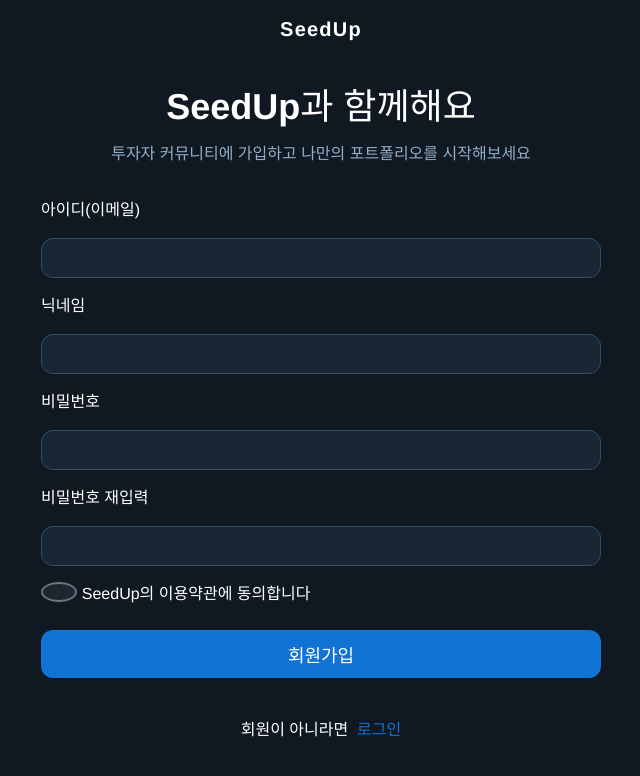
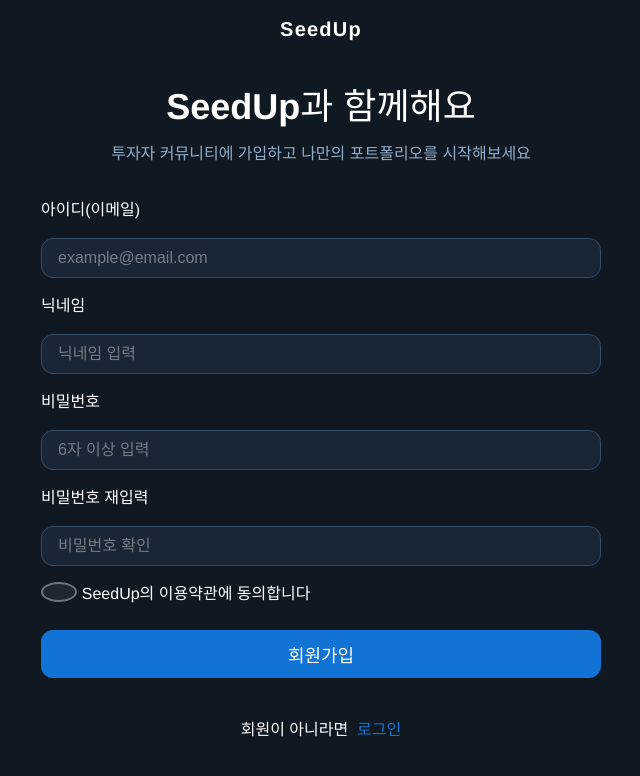
Before and after one commit to seungil0609/SeedSandbox-FE, a React (Vite) app: page /signup in a window 1280 px wide. Shown: the top 776 px of the page, without its empty margins (319-959 px from the left). Built offline with nearby package versions, Linux system fonts and the light colour scheme; no server answers; a web font is replaced by a local one.

Commit message:
Fix: rollback signup

```diff
--- a/src/pages/SignUpPage.tsx
+++ b/src/pages/SignUpPage.tsx
@@ -2,12 +2,13 @@
 import GuestHeader from "../widgets/GuestHeader";
 import style from "./styles/SignUpPage.module.scss";
 import { useState } from "react";
-import { createUserWithEmailAndPassword } from "firebase/auth";
+import { createUserWithEmailAndPassword, signOut } from "firebase/auth"; // signOut 추가
 import { FirebaseError } from "firebase/app";
 import { auth } from "../store/auth/firebase";
-import { register } from "../store/auth/action";
 import { useSetAtom } from "jotai";
-import { idTokenAtom, isAuthenticatedAtom } from "../store/auth/atoms"; // Atom 추가 임포트
+import { idTokenAtom, isAuthenticatedAtom } from "../store/auth/atoms";
+import axios from "axios";
+import { SERVER_IP } from "../constants/env";
 
 function SignUpPage() {
   const [id, setId] = useState("");
@@ -18,13 +19,14 @@
   const [status, setStatus] = useState("");
 
   const navigate = useNavigate();
-  const setRegister = useSetAtom(register);
 
-  // 🚨 [추가] 토큰 상태를 수동으로 업데이트하기 위한 훅
+  // Jotai 상태 업데이트 훅
   const setToken = useSetAtom(idTokenAtom);
   const setAuth = useSetAtom(isAuthenticatedAtom);
 
-  const handleSignUpError = (error: FirebaseError) => {
+  const handleSignUpError = (error: any) => {
+    // Firebase 에러 처리
+    if (error instanceof FirebaseError) {
       switch (error.code) {
         case "auth/email-already-in-use":
           setStatus("이미 사용 중인 이메일입니다.");
@@ -36,12 +38,25 @@
           setStatus("비밀번호는 최소 6자 이상이어야 합니다.");
           break;
         default:
-        setStatus(`알 수 없는 오류입니다: ${error.code}`);
+          setStatus(`오류: ${error.code}`);
+      }
+    }
+    // 백엔드(Axios) 에러 처리
+    else if (axios.isAxiosError(error) && error.response) {
+      if (error.response.status === 409) {
+        setStatus("이미 가입된 이메일입니다.");
+        alert("이미 가입된 이메일입니다. 로그인 페이지로 이동합니다.");
+        navigate("/signin");
+      } else {
+        setStatus("서버 등록 중 오류가 발생했습니다.");
+      }
+    } else {
+      setStatus("알 수 없는 오류가 발생했습니다.");
     }
     setTimeout(() => setStatus(""), 3000);
   };
 
-  const handleSignUp = () => {
+  const handleSignUp = async () => {
     if (!agree) {
       setStatus("약관에 동의해야합니다.");
       setTimeout(() => setStatus(""), 3000);
@@ -53,29 +68,46 @@
       return;
     }
 
-    createUserWithEmailAndPassword(auth, id, password)
-      .then(async (userCredential) => {
+    try {
+      // 1. Firebase 계정 생성 시도
+      const userCredential = await createUserWithEmailAndPassword(
+        auth,
+        id,
+        password
+      );
       const user = userCredential.user;
+      const token = await user.getIdToken();
 
-        // 1. 백엔드에 회원 정보 등록
-        await setRegister({
+      // 2. 백엔드에 회원 정보 등록 요청 (직접 axios 호출하여 에러 캐치)
+      // 🚨 이 부분이 실패하면 catch로 넘어가서 롤백됩니다.
+      await axios.post(
+        `${SERVER_IP}/api/users/register`,
+        {
           firebaseUid: user.uid,
           email: id,
-          nickName: nickName,
-        });
+          nickname: nickName,
+        },
+        {
+          headers: { Authorization: `Bearer ${token}` },
+        }
+      );
 
-        // 2. 🚨 [핵심 수정] 토큰을 강제로 가져와서 상태에 즉시 주입
-        // Firebase 리스너가 감지하기 전에 우리가 먼저 넣어줍니다.
-        const token = await user.getIdToken();
+      // 3. 백엔드 등록까지 성공해야만 상태 업데이트 및 이동
       setToken(token);
       setAuth(true);
+      navigate("/dashboard");
+    } catch (error) {
+      console.error("회원가입 프로세스 실패:", error);
 
-        // 3. 상태 업데이트가 완료된 후 대시보드로 이동
-        navigate("/dashboard");
-      })
-      .catch((error) => {
+      // 🚨 [핵심] 실패 시 즉시 Firebase 로그아웃 (롤백)
+      // 이걸 안 하면 리스너가 '로그인됨'으로 착각하고 대시보드로 보내버림 -> 401 발생
+      await signOut(auth);
+      setToken(null);
+      setAuth(false);
+
+      // 에러 메시지 출력
       handleSignUpError(error);
-      });
+    }
   };
 
   return (
@@ -86,37 +118,48 @@
           <h1>SeedUp과 함께해요</h1>
           <p>투자자 커뮤니티에 가입하고 나만의 포트폴리오를 시작해보세요</p>
 
-          <div className={style.form}>
+          <form
+            className={style.form}
+            onSubmit={(e) => {
+              e.preventDefault();
+              handleSignUp();
+            }}
+          >
             <label>아이디(이메일)</label>
             <input
               className={style.input}
               value={id}
               onChange={(e) => setId(e.target.value)}
-            ></input>
+              placeholder="example@email.com"
+            />
             <label>닉네임</label>
             <input
               className={style.input}
               value={nickName}
               onChange={(e) => setNickName(e.target.value)}
-            ></input>
+              placeholder="닉네임 입력"
+            />
             <label>비밀번호</label>
             <input
               className={style.input}
               value={password}
               type="password"
               onChange={(e) => setPassword(e.target.value)}
-            ></input>
+              placeholder="6자 이상 입력"
+            />
             <label>비밀번호 재입력</label>
             <input
               className={style.input}
               value={passwordConfirm}
               type="password"
               onChange={(e) => setPasswordConfirm(e.target.value)}
-            ></input>
+              placeholder="비밀번호 확인"
+            />
             <div className={style.rowWrapper}>
               <div className={style.checkboxWrapper}>
                 <input
                   type="checkbox"
+                  id="terms"
                   className={style.radioButton}
                   checked={agree}
                   onChange={(e) => setAgree(e.target.checked)}
@@ -126,20 +169,14 @@
               </div>
               <label className={style.status}>{status}</label>
             </div>
-            <button
-              className={style.submitButton}
-              onClick={(e) => {
-                e.preventDefault();
-                handleSignUp();
-              }}
-            >
+            <button className={style.submitButton} type="submit">
               회원가입
             </button>
-          </div>
+          </form>
         </section>
         <div className={style.rowWrapper}>
           <p>회원이 아니라면</p>
-          <Link to="/signIn" className={style.loginTextButton}>
+          <Link to="/signin" className={style.loginTextButton}>
             로그인
           </Link>
         </div>
```
Lines whose indentation alone changed are shown as unchanged.
